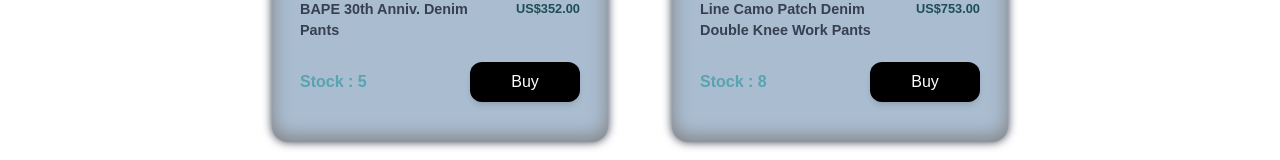
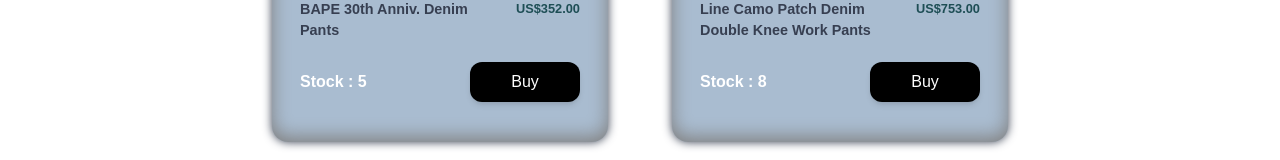
Before and after one commit to timurlog/eshopy, a React (Vite) app: page / in a window 1280 px wide. Shown: the part 435-595 px from the top of the page. Built offline with nearby package versions, Linux system fonts and the light colour scheme.

Commit message:
stock fonctionnalities

```diff
--- a/src/App.jsx
+++ b/src/App.jsx
@@ -2,20 +2,39 @@
 import Navbar from "./components/Navbar/Navbar";
 import SearchBar from "./components/SearchBar/SearchBar";
 import ShopCards from "./components/ShopCards/ShopCards";
+import data from './assets/json/eshopy.json'
 
 export default function App() {
   const [solde, setSolde] = useState(54329)
 
+  const [cart, setCart] = useState([]);
+  const [articles, setArticles] = useState(data.articles);
+
+
+  const handleBuy = (article) => {
+    const priceAsNumber = parseFloat(article.price.replace('US$', ''));
+    const stockAsNumber = parseInt(article.stock, 10);
+
+    if (solde >= priceAsNumber && stockAsNumber > 0) {
+      setSolde(solde - priceAsNumber);
+      setCart([...cart, { ...article, price: priceAsNumber, stock: stockAsNumber }]);
+      setArticles(articles.map(element =>
+        element.name === article.name ? { ...element, stock: stockAsNumber - 1 } : element
+      ));
+    }
+  };
+
+
   return (
     <section>
       <div>
-        <Navbar />
+        <Navbar cart={cart} solde={solde} />
       </div>
       <div className="md:hidden">
         <SearchBar />
       </div>
       <div className="flex justify-center">
-        <ShopCards solde={solde}/>
+        <ShopCards articles={articles} onBuy={handleBuy} solde={solde}/>
       </div>
     </section>
   );
--- a/src/components/Cards/Cards.jsx
+++ b/src/components/Cards/Cards.jsx
@@ -35,14 +35,19 @@
               ? "text-red-500"
               : stock === 1
               ? "text-orange-500 animate-blink"
-              : "text-[#58A4B0]"
+              : "text-[#ffffff]"
           }`}
         >
           {props.stock > 0 ? `Stock : ${props.stock}` : "Épuisé"}
         </p>
 
         {stock > 0 && (
-          <button className="w-[110px] bg-black h-[40px] my-3 flex items-center justify-center rounded-xl cursor-pointer relative overflow-hidden transition-all duration-500 ease-in-out shadow-md hover:scale-105 hover:shadow-lg before:absolute before:top-0 before:-left-full before:w-full before:h-full before:bg-gradient-to-r before:from-[#58A4B0] before:to-[#58A4B0] before:transition-all before:duration-500 before:ease-in-out before:z-[-1] before:rounded-xl hover:before:left-0 text-[#fff]">
+          <button onClick={() => props.onBuy({
+                  ...props.article,
+                  price: props.price,
+                  stock: props.stock.toString()
+                })}
+           className="w-[110px] bg-black h-[40px] my-3 flex items-center justify-center rounded-xl cursor-pointer relative overflow-hidden transition-all duration-500 ease-in-out shadow-md hover:scale-105 hover:shadow-lg before:absolute before:top-0 before:-left-full before:w-full before:h-full before:bg-gradient-to-r before:from-[#58A4B0] before:to-[#58A4B0] before:transition-all before:duration-500 before:ease-in-out before:z-[-1] before:rounded-xl hover:before:left-0 text-[#fff]">
             Buy
           </button>
         )}
--- a/src/components/Navbar/Navbar.jsx
+++ b/src/components/Navbar/Navbar.jsx
@@ -34,7 +34,9 @@
         <div
           className={`nav-menu ${showMenu ? "show-menu" : ""}`}
           id="navMenu"
-        ></div>
+        >
+
+        </div>
       </nav>
     </header>
   );
--- a/src/components/ShopCards/ShopCards.jsx
+++ b/src/components/ShopCards/ShopCards.jsx
@@ -10,13 +10,14 @@
         <p className="font-[garuteRegular] text-[#A9BCD0] text-base">Solde : US${props.solde}</p>
       </div>
       <div className="CardsContainer flex flex-wrap w-[85%] gap-16 justify-center p-10">
-        {data.articles.map((element, index) => (
+        {props.articles.map((element, index) => (
           <Cards
             key={index}
             name={element.name}
             price={element.price}
             stock={element.stock}
             images={element.img}
+            onBuy={() => props.onBuy(element)}
           />
         ))}
       </div>
```
